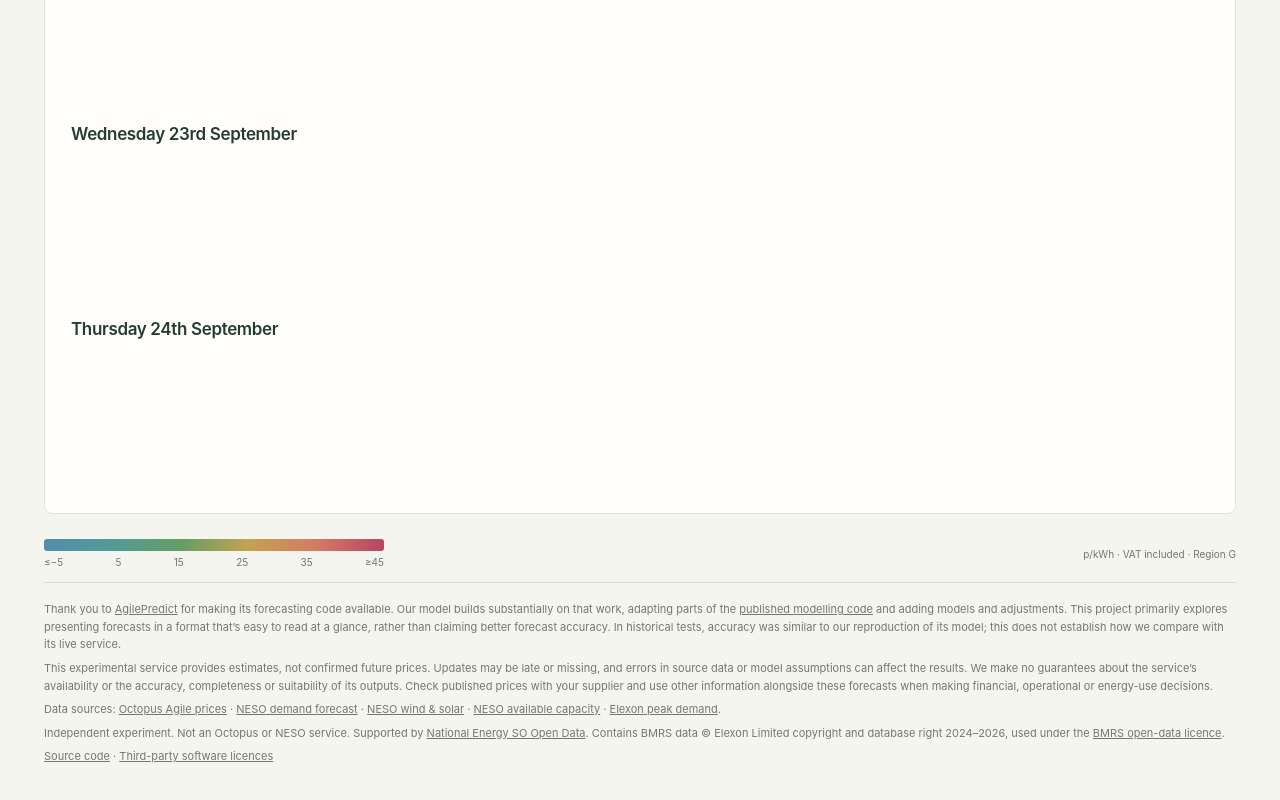
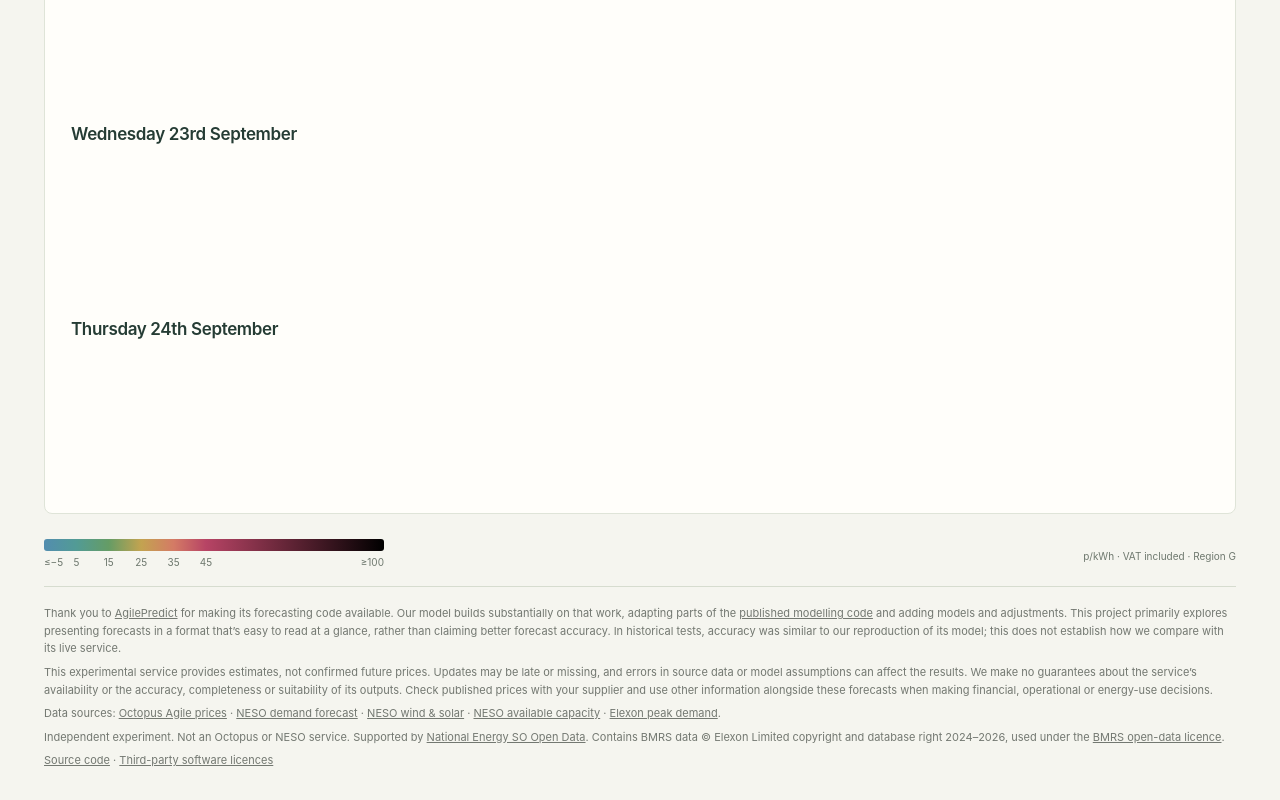
Before and after one commit to RobinL/agile-price-forecast, a website built with Vite: page web/index.html in a window 1280 px wide. Shown: the part 1076-1876 px from the top of the page. Built offline with nearby package versions, Linux system fonts and the light colour scheme; what vega-embed would draw is missing.

Commit message:
Extend price colour scale to black at 100p

```diff
--- a/web/src/chart.ts
+++ b/web/src/chart.ts
@@ -10,7 +10,8 @@ export const PRICE_COLOURS = [
   { price: 15, label: "15", color: "#659c65" },
   { price: 25, label: "25", color: "#c3a350" },
   { price: 35, label: "35", color: "#d47b65" },
-  { price: 45, label: "≥45", color: "#b74465" },
+  { price: 45, label: "45", color: "#b74465" },
+  { price: 100, label: "≥100", color: "#000000" },
 ];
 const PRICE_COLOUR_SCALE = {
   type: "linear" as const,
--- a/web/src/main.ts
+++ b/web/src/main.ts
@@ -335,7 +335,11 @@ gradient.style.backgroundImage = `linear-gradient(to right, ${PRICE_COLOURS.map(
 ).join(", ")})`;
 const colourLabels = element("div", "price-scale-labels");
 colourLabels.append(
-  ...PRICE_COLOURS.map((stop) => element("span", "", stop.label)),
+  ...PRICE_COLOURS.map((stop) => {
+    const label = element("span", "", stop.label);
+    label.style.left = `${(100 * (stop.price - firstPrice)) / (lastPrice - firstPrice)}%`;
+    return label;
+  }),
 );
 byId("price-legend").replaceChildren(gradient, colourLabels);
 for (const id of [
--- a/web/src/style.css
+++ b/web/src/style.css
@@ -98,9 +98,19 @@ h1 {
   border-radius: 3px;
 }
 .price-scale-labels {
-  display: flex;
-  justify-content: space-between;
+  position: relative;
+  height: 16px;
   margin-top: 5px;
+}
+.price-scale-labels span {
+  position: absolute;
+  transform: translateX(-50%);
+}
+.price-scale-labels span:first-child {
+  transform: none;
+}
+.price-scale-labels span:last-child {
+  transform: translateX(-100%);
 }
 .period-controls {
   flex-basis: 100%;
```
